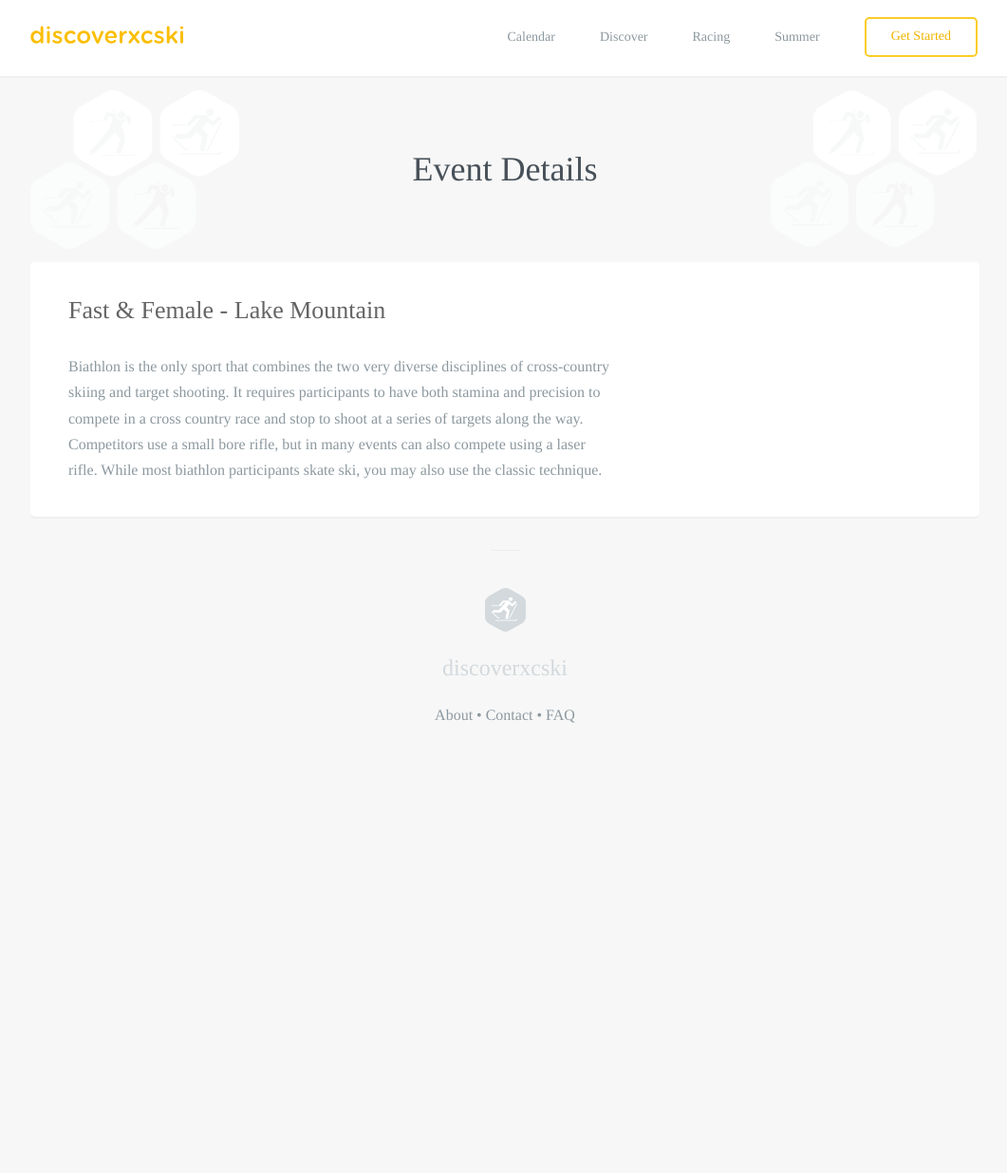
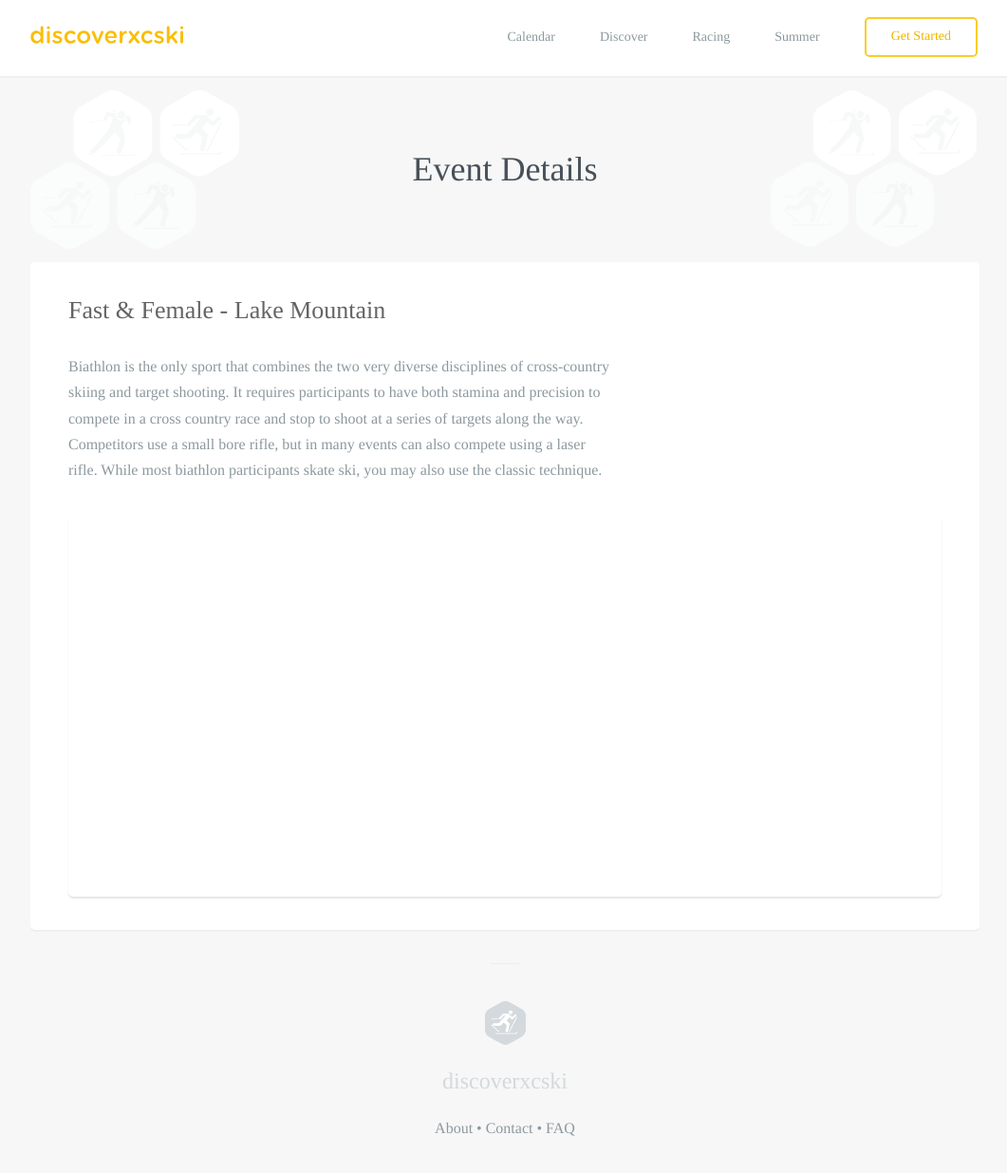
Before and after one commit to robcatto/robcatto.github.io, a Jekyll site: the page built from events/fast-&-female-lake-mountain/index.html, in a window 1280 px wide and 1252 px high. Shown: the top 1235 px of the window at 95% size, without its empty margins (108-1169 px from the left). Built offline with Jekyll 4.4.1, drawn with Linux system fonts in a browser that asks for light colours; some web fonts are replaced; Markdown is read by kramdown in place of the engine named in the settings.

Commit message:
Update index.html

```diff
--- a/events/fast-&-female-lake-mountain/index.html
+++ b/events/fast-&-female-lake-mountain/index.html
@@ -56,7 +56,13 @@ layout: default
                         Biathlon is the only sport that combines the two very diverse disciplines of cross-country skiing and target shooting. It requires participants to have both stamina and precision to compete in a cross country race and stop to shoot at a series of targets along the way. Competitors use a small bore rifle, but in many events can also compete using a laser rifle. While most biathlon participants skate ski, you may also use the classic technique.
                 </p>
 
-                <div>
+                <div style="   width: 920px;
+  background-color: white;
+  height: 400px;
+  margin: 0 auto;
+  margin-top: 35px;
+  box-shadow: 0px 2px 2px rgba(0,0,0,0.1);
+  border-radius: 5px;">
 
                 </div>
 
```
